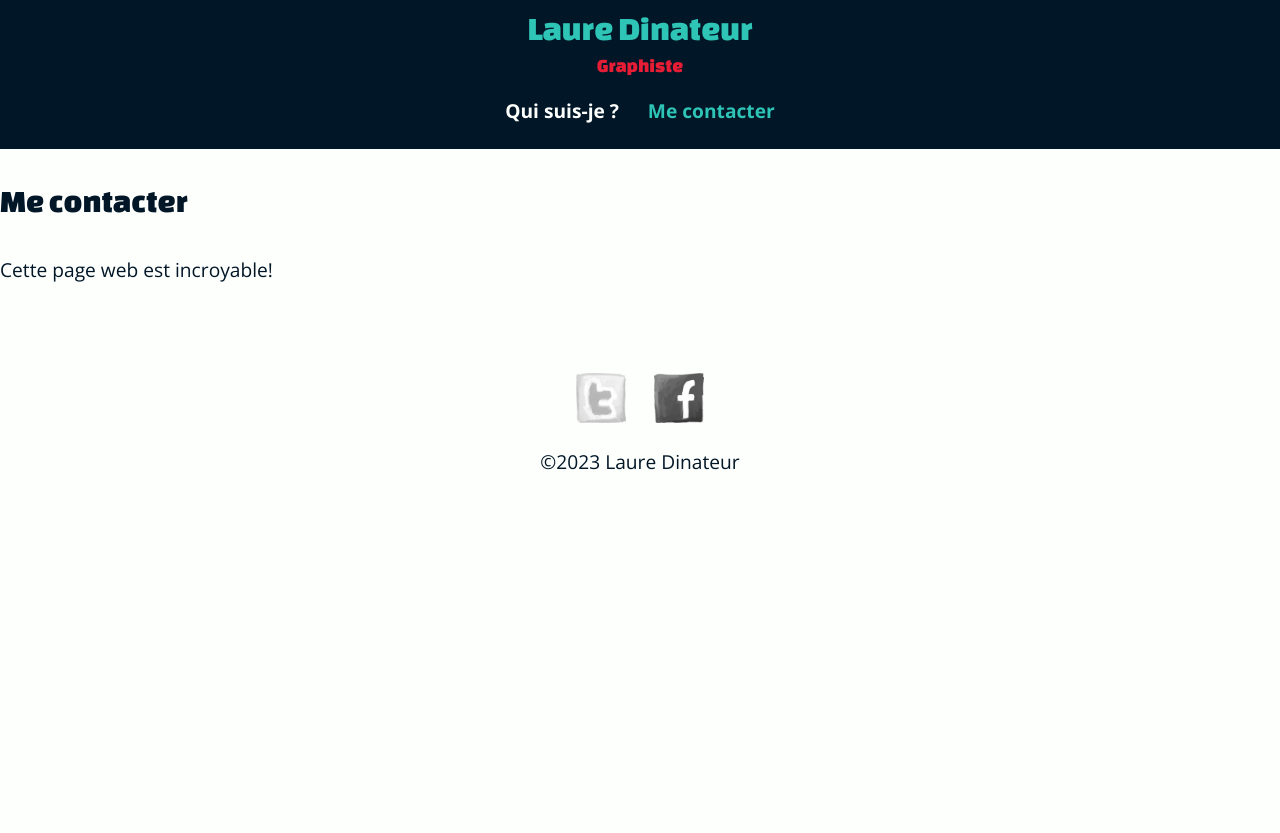
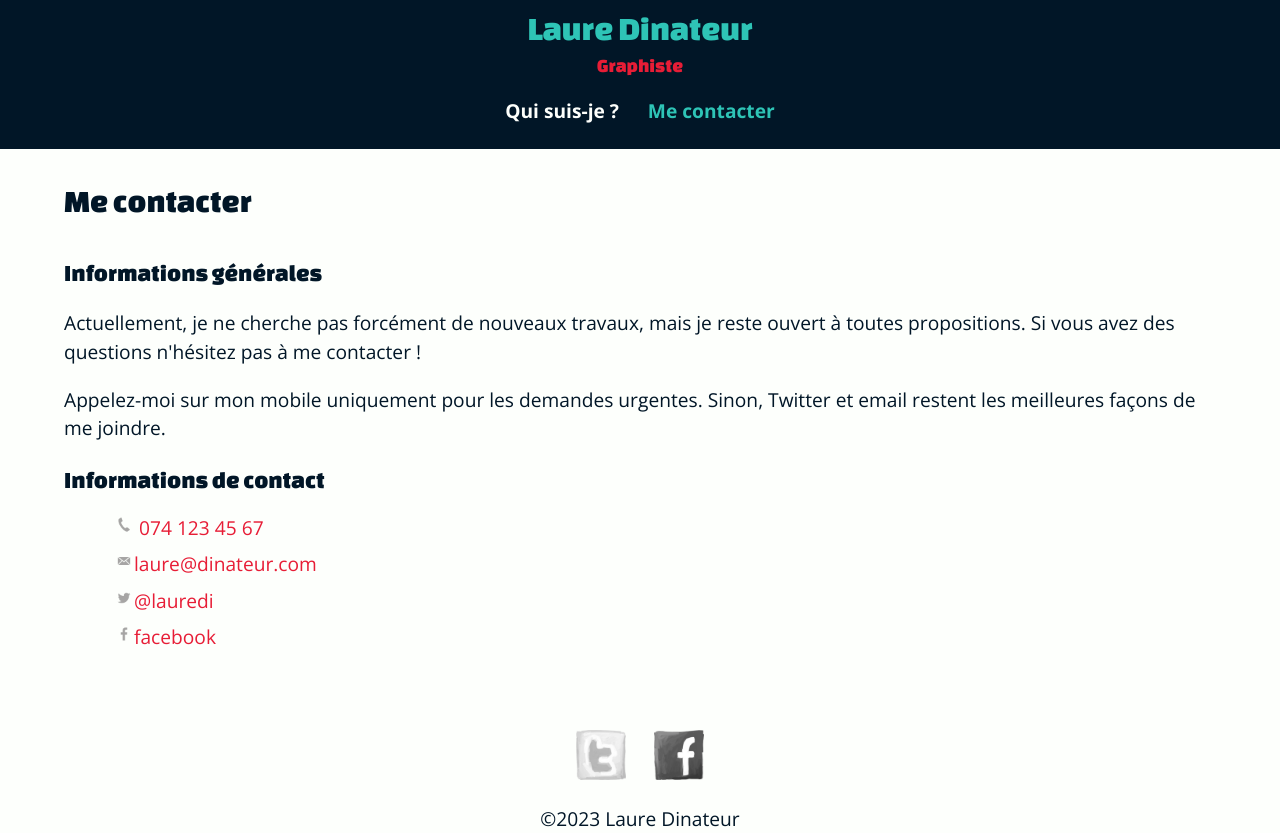
Before and after one commit to esig-jura/b053-laure-dinateur-Noa-faretra, a plain HTML site: page _sources/contact.html in a window 1280 px wide. Before the commit the page ends 800 px from the top, so only its background shows below. Drawn offline with Linux system fonts and the light colour scheme; a web font is replaced by a local one.

Commit message:
avancement page contact

```diff
--- a/_sources/contact.html
+++ b/_sources/contact.html
@@ -39,8 +39,27 @@
     <main>
         <!-- Titre principal (unique) de la page -->
         <h1>Me contacter</h1>
+        <h2>Informations générales</h2>
         <!-- Un paragraphe -->
-        <p>Cette page web est incroyable!</p>
+        <p>
+            Actuellement, je ne cherche pas forcément de nouveaux travaux, mais je reste ouvert à toutes propositions.
+            Si vous avez des questions n'hésitez pas à me contacter !
+        </p>
+        <p>
+            Appelez-moi sur mon mobile uniquement pour les demandes urgentes.
+            Sinon, Twitter et email restent les meilleures façons de me joindre.
+        </p>
+        <section class = "contact-infos">
+            <h2>Informations de contact</h2>
+            <nav>
+                <ul>
+                    <li><img src="images/phone.png" alt="imagePhone"> <a href="tel:074 123 45 67"> 074 123 45 67</a></li>
+                    <li><img src="images/mail.png" alt="imagEmail"><a href="mailto:laure@dinateur.com">laure@dinateur.com</a></li>
+                    <li><img src="images/twitter.png" alt="imageTwitter"><a href="https://twitter.com/lauredi">@lauredi</a></li>
+                    <li><img src="images/facebook.png" alt="imageFacebook"><a href="https://www.facebook.com/laure.dinateur">facebook</a></li>
+                </ul>
+            </nav>
+        </section>
     </main>
 <footer>
     <nav>
--- a/_sources/css/css.css
+++ b/_sources/css/css.css
@@ -121,11 +121,28 @@ footer ul img:hover {
 }
 .page-infos img {
     max-width: 200px;
-
     border-radius: 100px;
 }
+/****************************************************
 
+                 PAGE CONTACT
 
+ **********************************************************/
+.contact-infos ul{
+    list-style-type: none;
+    margin: 0 0 0 10px;
+}
+
+.contact-infos ul li {
+    margin-bottom: 0.5em;
+}
+
+.contact-infos ul img{
+    max-width:20px;
+}
+main{
+    margin: 0 5%;
+}
 
 
 * {
```
